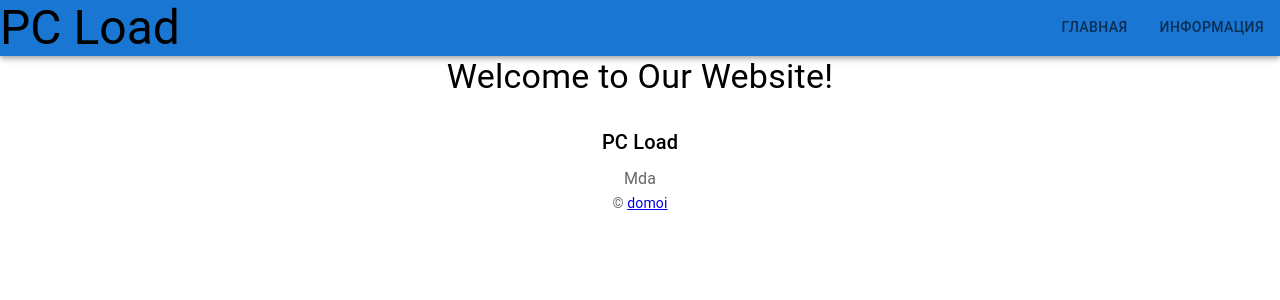
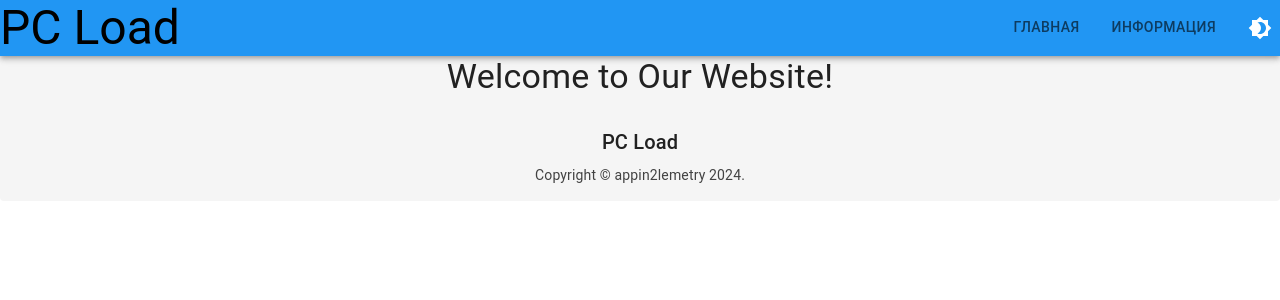
Before and after one commit to Egev604/appin2lemetry, a React (Create React App) app: page /info in a window 1280 px wide. Shown: the top 300 px of the page. Built offline with nearby package versions, Linux system fonts and the light colour scheme.

Commit message:
Theme switcher feature (#2)
* Create Theme Switcher

* Code refactoring & Fix footer text

---------

Co-authored-by: Maksim Kropanov <kropanov2012@gmail.com>

```diff
--- a/src/App.tsx
+++ b/src/App.tsx
@@ -1,22 +1,24 @@
 import React from 'react';
-import Header from "./Components/Header/Header";
-import Footer from "./Components/Footer/Footer";
-import Main from "./Components/Main/Main";
-import { BrowserRouter as Router, Routes, Route } from 'react-router-dom';
-import Info from "./Components/Main/Info";
+import { Paper, ThemeProvider } from '@mui/material';
+import useTheme, { ColorModeContext } from './hooks/useTheme';
+import { BrowserRouter as Router } from 'react-router-dom';
+import Header from './components/Header';
+import Footer from './components/Footer';
+import AppRoutes from './routs/AppRoutes';
 function App() {
+    const { colorMode, theme} = useTheme()
     return (
-        <div>
-            <Router>
-                <Header />
-                <Routes>
-                    <Route path="/" element={<Main />} />
-                    <Route path="/main" element={<Main />} />
-                    <Route path="/info" element={<Info />} />
-                </Routes>
-                <Footer />
-            </Router>
-        </div>
+        <ColorModeContext.Provider value={colorMode}>
+            <ThemeProvider theme={theme}>
+                <Paper elevation={0} sx={{height: "100%"}}>
+                    <Router>
+                        <Header/>
+                        <AppRoutes/>
+                        <Footer/>
+                    </Router>
+                </Paper>
+            </ThemeProvider>
+        </ColorModeContext.Provider>
     );
 }
 
--- a/src/Components/Footer/Footer.tsx
+++ b/src/components/Footer.tsx
@@ -1,7 +1,6 @@
 import React from 'react';
 import {Container, Typography} from "@mui/material";
 import { styled } from "@mui/system";
-import { Link } from 'react-router-dom';
 
 const FooterContainer = styled('footer')(
     ({ theme }) => ({
@@ -17,14 +16,11 @@ const Footer = () => {
                 <Typography variant="h6" align="center" gutterBottom>
                     PC Load
                 </Typography>
-                <Typography variant="subtitle1" align="center" color="textSecondary" component="p">
-                    Mda
-                </Typography>
-                <Typography variant="body2" color="textSecondary" align="center">
-                    {' © '}
-                    <Link color="inherit" to="/main">
-                        domoi
-                    </Link>
+                <Typography variant="body2" color="text.secondary" align="center">
+                    {'Copyright © '}
+                    {'appin2lemetry '}
+                    {new Date().getFullYear()}
+                    {'.'}
                 </Typography>
             </Container>
         </FooterContainer>
--- a/src/Components/Header/Header.tsx
+++ b/src/components/Header.tsx
@@ -1,7 +1,7 @@
 import React from 'react';
 import {Box, Tabs, Tab, AppBar, Typography} from "@mui/material";
 import {Link} from 'react-router-dom';
-
+import NightModeToggle from './NightModeToggle';
 //qwe
 const Header = () => {
     return (
@@ -12,13 +12,14 @@ const Header = () => {
                         PC Load
                     </Typography>
                 </Link>
-                <Tabs value={0} aria-label="basic tabs example">
+                <Tabs aria-label="basic tabs example">
                     <Link to="/main" style={{textDecoration: 'none', color: 'black'}}>
                         <Tab label="Главная"/>
                     </Link>
                     <Link to="/info" style={{textDecoration: 'none', color: 'black'}}>
                         <Tab label="Информация"/>
                     </Link>
+                    <NightModeToggle/>
                 </Tabs>
             </Box>
         </AppBar>
--- /dev/null
+++ b/src/components/NightModeToggle.tsx
@@ -0,0 +1,17 @@
+import React from 'react';
+import Brightness4Icon from '@mui/icons-material/Brightness4';
+import Brightness7Icon from '@mui/icons-material/Brightness7';
+import { useTheme } from '@mui/system';
+import { IconButton } from '@mui/material';
+import { ColorModeContext } from '../hooks/useTheme';
+const NightModeToggle = () => {
+    const theme = useTheme();
+    const colorMode = React.useContext(ColorModeContext);
+    return (
+        <IconButton sx={{ ml: 1 }} onClick={colorMode.toggleColorMode} color="inherit">
+            {theme.palette.mode === 'dark' ? <Brightness7Icon /> : <Brightness4Icon />}
+        </IconButton>
+    );
+};
+
+export default NightModeToggle;
--- /dev/null
+++ b/src/hooks/useTheme.ts
@@ -0,0 +1,23 @@
+import React from 'react';
+import { createTheme } from '@mui/material';
+import getDesignTokens from '../theme/ThemeSettings';
+export const ColorModeContext = React.createContext({ toggleColorMode: () => {} });
+export default function useTheme() {
+    const [mode, setMode] = React.useState<'light' | 'dark'>('light');
+
+    const colorMode = React.useMemo(
+        () => ({
+            toggleColorMode: () => {
+                setMode((prevMode) => (prevMode === 'light' ? 'dark' : 'light'));
+            },
+        }),
+        [],
+    );
+
+    const theme = React.useMemo(() => createTheme(getDesignTokens(mode)), [mode]);
+
+    return {
+        theme,
+        colorMode
+    }
+}
--- a/src/index.tsx
+++ b/src/index.tsx
@@ -3,32 +3,13 @@ import ReactDOM from 'react-dom/client';
 import './index.css';
 import App from './App';
 import reportWebVitals from './reportWebVitals';
-import {createBrowserRouter, RouterProvider} from "react-router-dom";
-import Main from "./Components/Main/Main";
-import Info from "./Components/Main/Info";
-// const router = createBrowserRouter([
-//     {
-//         path: "/",
-//         element: <Main/>,
-//         errorElement:<div>404 Nor Found</div>
-//     },
-//     {
-//         path: "/main",
-//         element: <Main/>,
-//         errorElement:<div>404 Nor Found</div>
-//     },
-//     {
-//         path: "/info",
-//         element: <Info/>,
-//         errorElement:<div>404 Nor Found</div>
-//     },
-// ]);
+
 const root = ReactDOM.createRoot(
   document.getElementById('root') as HTMLElement
 );
 root.render(
   <React.StrictMode>
-        <App></App>
+        <App />
   </React.StrictMode>
 );
 
--- a/src/Components/Main/Main.tsx
+++ b/src/pages/main/components/Main.tsx
@@ -1,5 +1,5 @@
 import React from 'react';
-import { Box, Grid, Tabs, Tab, AppBar } from "@mui/material";
+import { Box, Grid } from "@mui/material";
 import ComputerItem from "./ComputerItem";
 
 const computers = [
--- /dev/null
+++ b/src/routs/AppRoutes.tsx
@@ -0,0 +1,15 @@
+import React from 'react';
+import { Routes, Route } from 'react-router-dom';
+import Info from '../pages/info/Info';
+import Main from '../pages/main/components/Main';
+const AppRoutes = () => {
+    return (
+        <Routes>
+            <Route path="/" element={<Main/>}/>
+            <Route path="/main" element={<Main/>}/>
+            <Route path="/info" element={<Info/>}/>
+        </Routes>
+    );
+};
+
+export default AppRoutes;
--- /dev/null
+++ b/src/theme/ThemeSettings.ts
@@ -0,0 +1,34 @@
+import { PaletteMode } from "@mui/material";
+import { blue, deepOrange, grey } from "@mui/material/colors";
+
+const getDesignTokens = (mode: PaletteMode) => ({
+    palette: {
+        mode,
+        ...(mode === 'light'
+            ? {
+                primary: blue,
+                divider: blue[200],
+                background: {
+                    default: grey[50],
+                    paper: grey[100],
+                },
+                text: {
+                    primary: grey[900],
+                    secondary: grey[800],
+                },
+            }
+            : {
+                primary: deepOrange,
+                divider: deepOrange[700],
+                background: {
+                    default: grey[800],
+                    paper: grey[900],
+                },
+                text: {
+                    primary: '#fff',
+                    secondary: grey[500],
+                },
+            }),
+    },
+});
+export default getDesignTokens;
```
Also changed, not shown: src/pages/info/Info.tsx (renamed from src/Components/Main/Info.tsx), src/pages/main/components/ComputerItem.tsx (renamed from src/Components/Main/ComputerItem.tsx), 1 other file (tests, documents, lock files or other folders).
